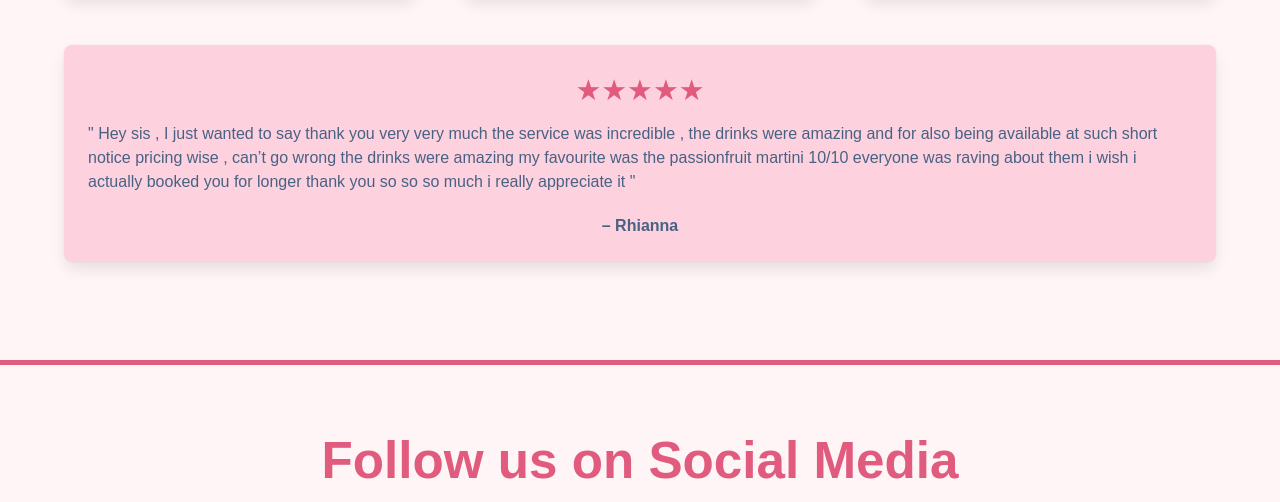
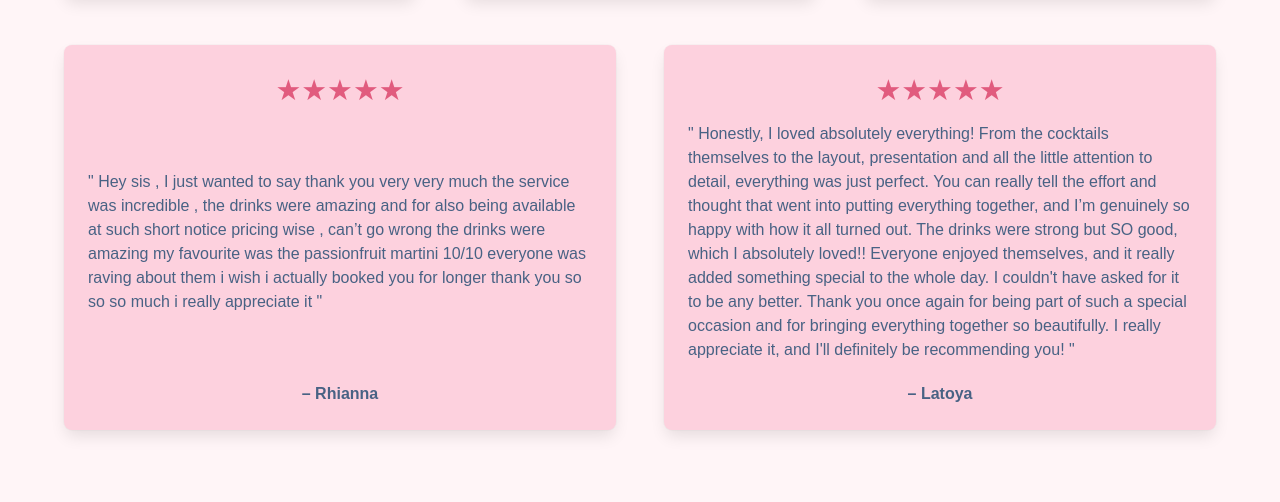
Before and after one commit to Nienke-sf/cocktail-website, a plain HTML site: page reviews.html in a window 1280 px wide. Shown: the part 1855-2357 px from the top of the page. Drawn offline with nearby package versions, Linux system fonts and the light colour scheme.

Commit message:
Commit Update: New review

```diff
--- a/reviews.html
+++ b/reviews.html
@@ -214,15 +214,22 @@
                 </div>
 
                 <!-- CARD 2 -->
-                <!-- <div class="column">
+                <div class="column">
                   <div class="box review-box">
-                      <p class="stars">★★★★</p>
+                      <p class="stars">★★★★★</p>
                       <p>
-                        " The drinks are very palatable."
+                        " Honestly, I loved absolutely everything! From the cocktails themselves to the layout,
+                        presentation and all the little attention to detail, everything was just perfect.
+                        You can really tell the effort and thought that went into putting everything together,
+                        and I’m genuinely so happy with how it all turned out. The drinks were strong but SO good,
+                        which I absolutely loved!!  Everyone enjoyed themselves, and it really added something special to the whole day.
+                        I couldn't have asked for it to be any better.
+                        Thank you once again for being part of such a special occasion and for bringing everything
+                        together so beautifully. I really appreciate it, and I'll definitely be recommending you! "
                       </p>
-                      <p class="client">– Client's Guest</p>
+                      <p class="client">– Latoya</p>
                   </div>
-                </div> -->
+                </div>
 
                 <!-- CARD 3 -->
                   <!-- <div class="column">
```
